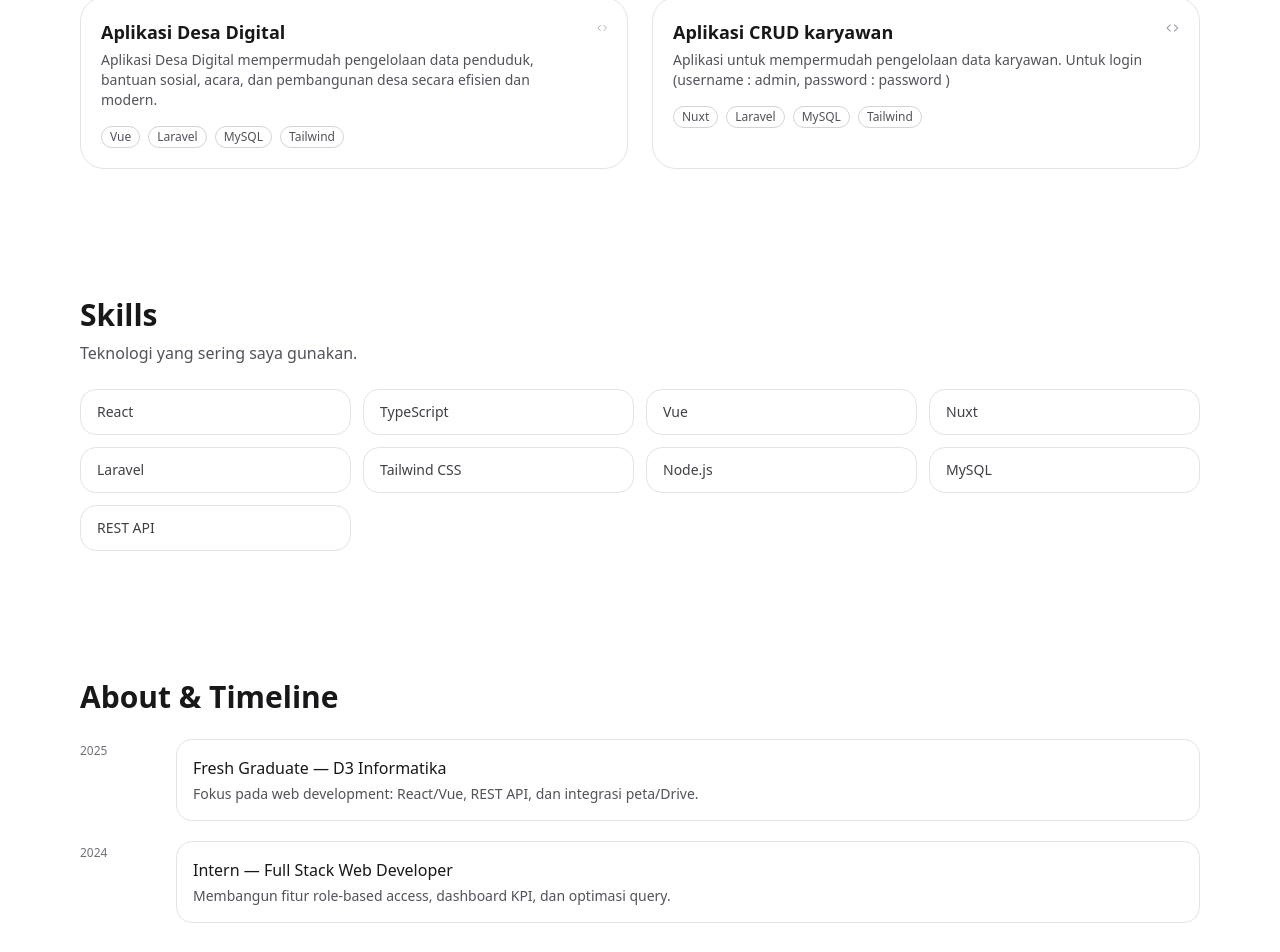
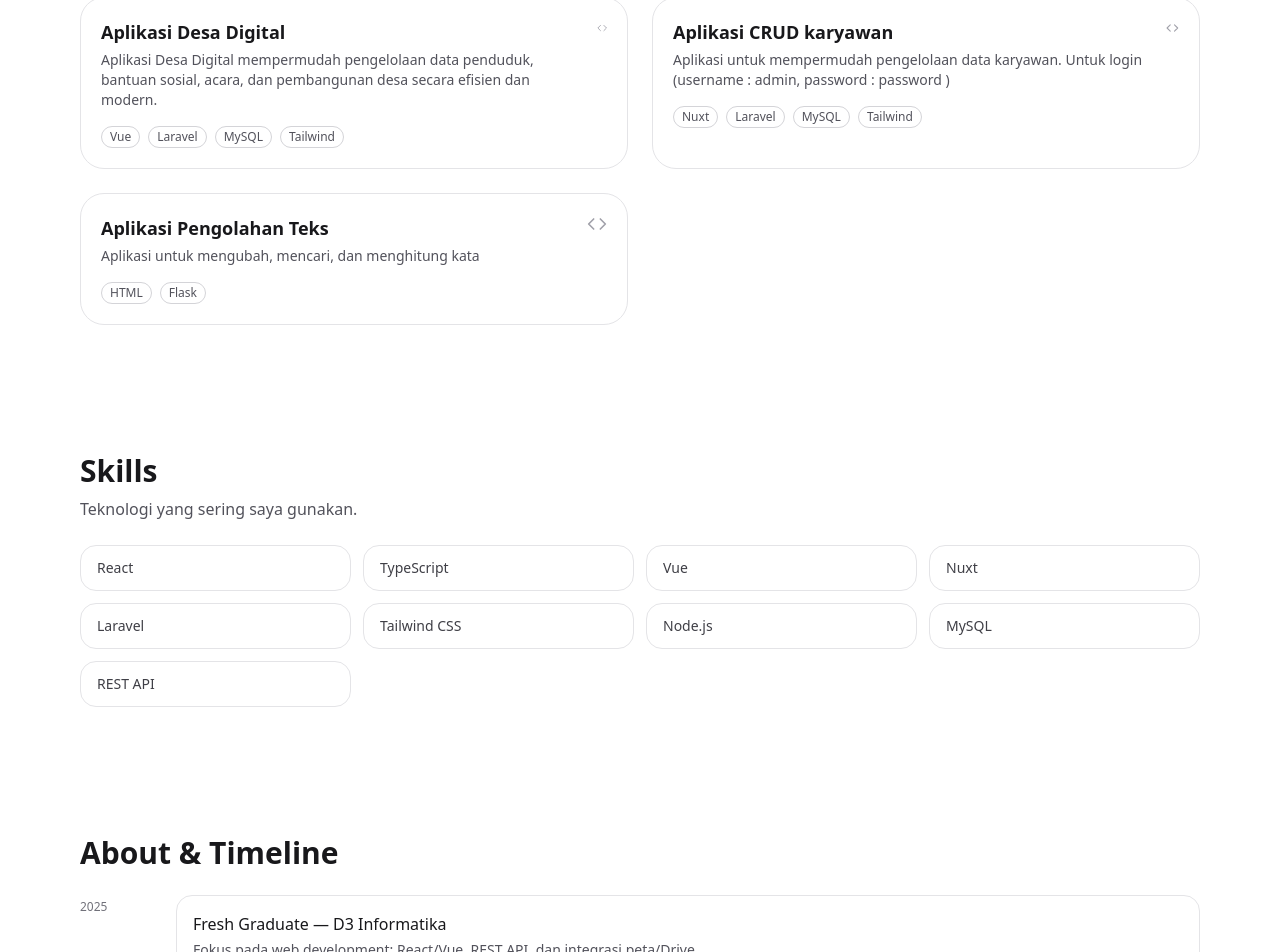
Before and after one commit to najwanzakyahmad/my-porto, a React (Vite) app: page / in a window 1280 px wide. Shown: the part 805-1757 px from the top of the page. Built offline with nearby package versions, Linux system fonts and the light colour scheme.

Commit message:
Add : Project

```diff
--- a/src/App.jsx
+++ b/src/App.jsx
@@ -62,6 +62,12 @@ const DATA = {
       desc: "Aplikasi untuk mempermudah pengelolaan data karyawan. Untuk login (username : admin, password : password )",
       tags: ["Nuxt", "Laravel", "MySQL", "Tailwind"],
       link: "https://pegawai-fe-seven.vercel.app/login",
+    },
+    {
+      title: "Aplikasi Pengolahan Teks",
+      desc: "Aplikasi untuk mengubah, mencari, dan menghitung kata",
+      tags: ["HTML", "Flask"],
+      link: "https://pengolahan-teks.vercel.app/",
     },
   ],
   timeline: [
```
